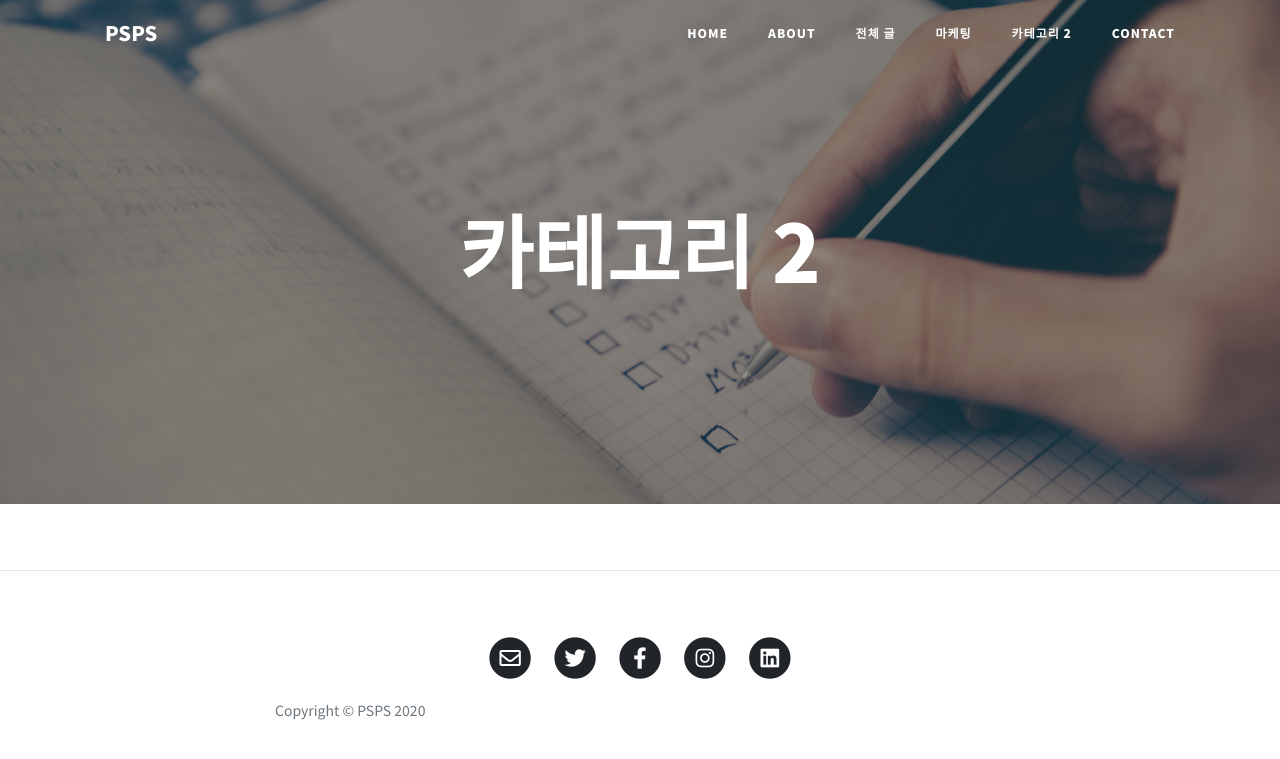
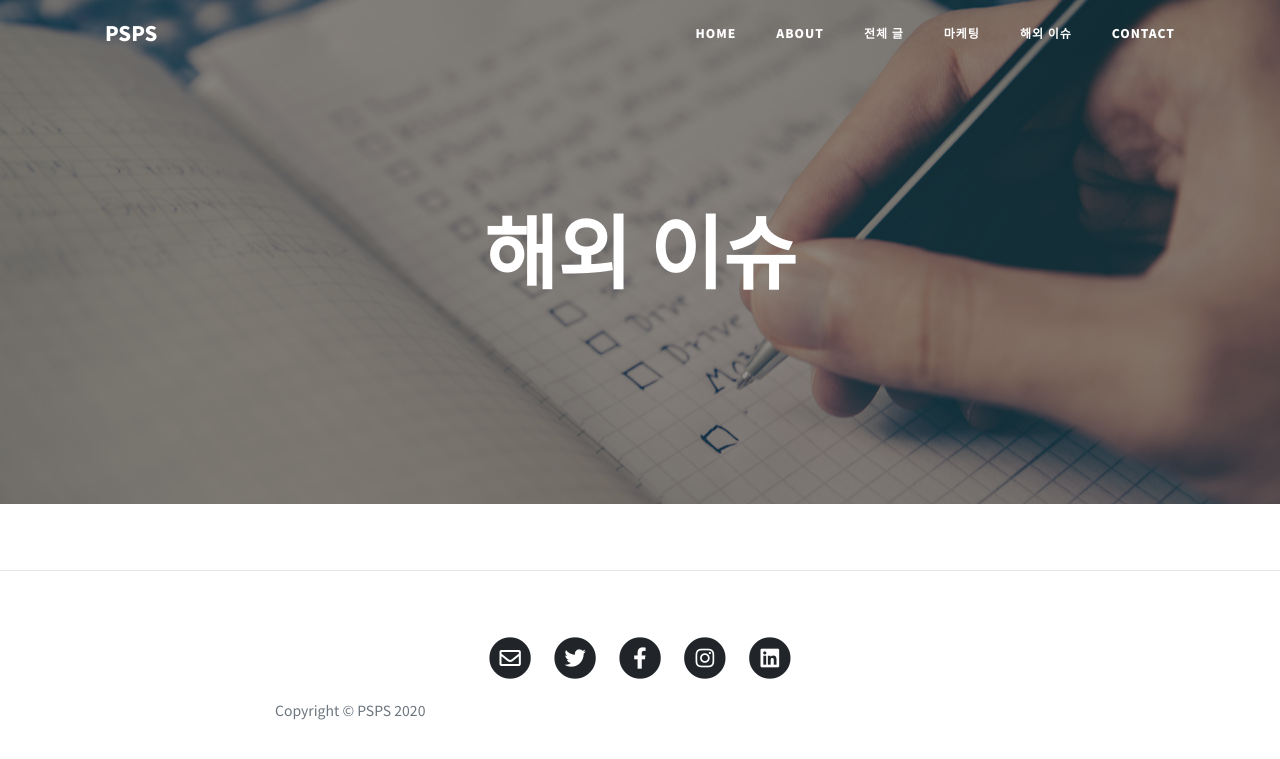
Before and after one commit to DHK810/psps_blog, a Jekyll site: the page built from category/2.html, in a window 1280 px wide. Shown: the top 759 px of the page. Built offline with Jekyll 4.4.1, drawn with Linux system fonts in a browser that asks for light colours.

Commit message:
카테고리 수정
두번째 카테고리: 해외 이슈

```diff
--- a/_includes/navbar.html
+++ b/_includes/navbar.html
@@ -21,7 +21,7 @@
           <a class="nav-link" href="{{ "/category/marketing" | relative_url }}">마케팅</a>
         </li>
         <li class="nav-item">
-          <a class="nav-link" href="{{ "/category/2" | relative_url }}">카테고리 2</a>
+          <a class="nav-link" href="{{ "/category/foreign_issue" | relative_url }}">해외 이슈</a>
         </li>
         <li class="nav-item">
           <a class="nav-link" href="{{"/contact" | relative_url }}">Contact</a>
--- a/about.html
+++ b/about.html
@@ -2,7 +2,7 @@
 layout: page
 title: About
 description: psps 소개
-background: '/img/bg-about.jpg'
+background: '/img/psps_thumbnail.png'
 ---
 
 <p>안녕하세요 psps(프스프스)의 저자입니다. 저는 평소 마케팅에 관심이 많습니다. 우리가 알고 있는 브랜드들은 모든 곳에서 자기를 소개하고 있습니다. 우리 몸과 가장 가까이 있는  </p>
--- a/category/2.html
+++ b/category/2.html
@@ -1,11 +1,11 @@
 ---
 layout: page
-title: 카테고리 2
-permalink: /category/2/
+title: 해외 이슈
+permalink: /category/foreign_issue/
 background: '/img/bg-post.jpg'
 ---
 
-	{% for post in site.categories.category-2 %}
+	{% for post in site.categories.foreign_issue %}
 
 	<article class="post-preview">
 	  <a href="{{ post.url | prepend: site.baseurl | replace: '//', '/' }}">
--- a/posts/index.html
+++ b/posts/index.html
@@ -1,7 +1,7 @@
 ---
 layout: page
-title: Posts
-background: '/img/bg-post.jpg'
+title: 몰아보기
+background: '/img/psps_thumbnail.png'
 ---
 
 {% for post in paginator.posts %}
```
Also changed, not shown: _posts/2020-05-25-mms_crowdsourcing_ads.md (+1 -1 lines).
